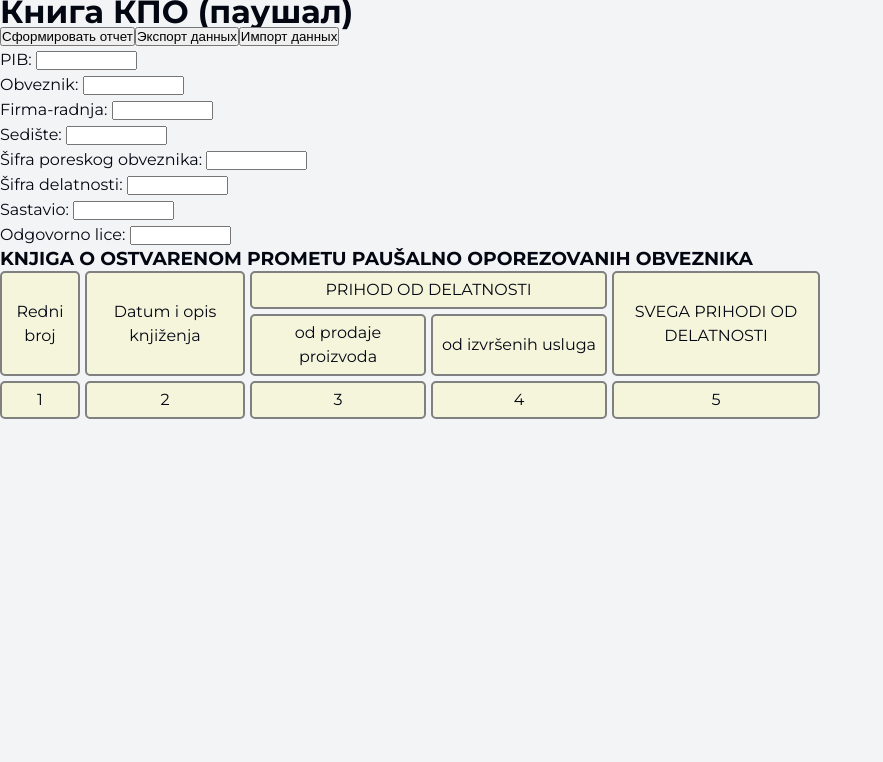
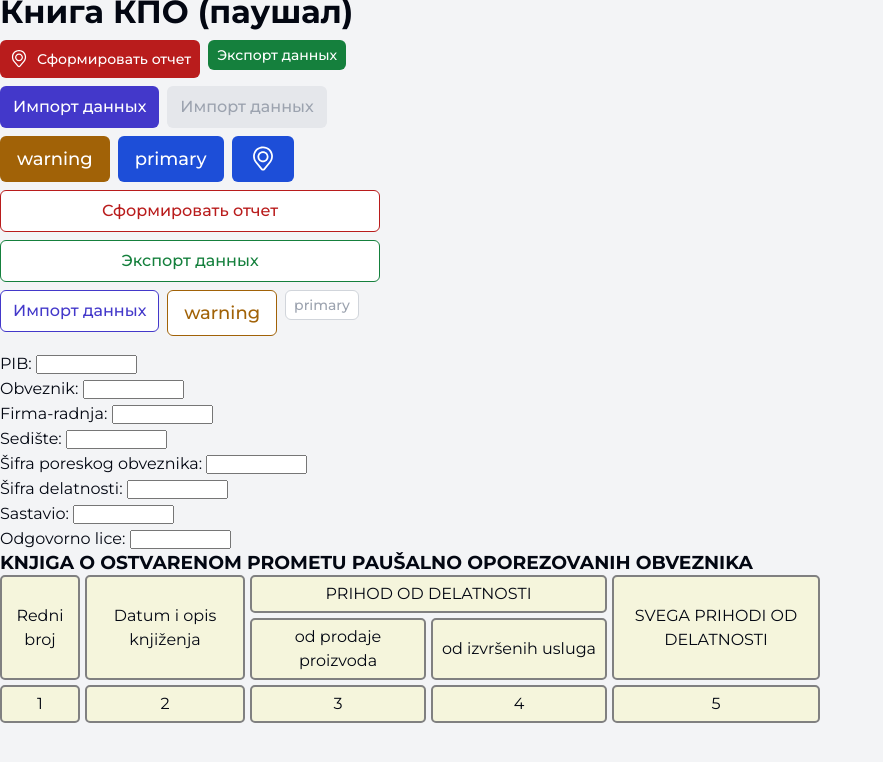
Before and after one commit to gudrum1983/turnover-ledger, a Vue app: page / in a window 1280 px wide. Shown: the top 762 px of the page, without its empty margins (0-883 px from the left). Built offline with nearby package versions, Linux system fonts and the light colour scheme.

Commit message:
Создать компонент кнопки

```diff
--- /dev/null
+++ b/src/shared/types/colorsProp.ts
@@ -0,0 +1 @@
+export type Colors = 'default' | 'primary' | 'success' | 'warning' | 'danger' | 'info'
--- /dev/null
+++ b/src/shared/ui/BaseButton.vue
@@ -0,0 +1,225 @@
+<script setup lang="ts">
+import type { Colors } from '@/shared/types/colorsProp.ts'
+import { computed } from 'vue'
+
+type TypeButton = 'button' | 'submit' | 'reset'
+type Variant = 'fill' | 'outline'
+type Size = 'xs' | 'sm' | 'md' | 'lg'
+
+type Props = {
+  color?: Colors
+  variant?: Variant
+  fullWidth?: boolean
+  size?: Size
+  type?: TypeButton
+  disabled?: boolean
+  isIconOnly?: boolean
+}
+
+const {
+  color = 'default',
+  variant = 'fill',
+  fullWidth = false,
+  size = 'md',
+  type = 'button',
+  disabled = false,
+  isIconOnly = false,
+} = defineProps<Props>()
+
+const classes = computed(() => [
+  `BaseButton_color_${color}`,
+  `BaseButton_variant_${variant}`,
+  `BaseButton_size_${size}`,
+  { BaseButton_fullWidth: fullWidth },
+  { BaseButton_iconOnly: isIconOnly },
+])
+</script>
+
+<template>
+  <button class="BaseButton" :class="classes" :disabled="disabled" :type="type">
+    <slot name="icon" />
+    <slot v-if="!isIconOnly" />
+  </button>
+</template>
+
+<style scoped lang="scss">
+.BaseButton {
+  /*var color fill*/
+  --btn-fill-bg: var(--color-background-default);
+  --btn-fill-bg-hover: var(--color-background-default-hovered);
+  --btn-fill-bg-active: var(--color-background-default-pressed);
+  --btn-fill-bg-disabled: var(--color-background-disabled);
+  --btn-fill-clr-text: var(--color-text-default);
+  --btn-fill-clr-text-disabled: var(--color-text-disabled);
+
+  /*var color outline*/
+  --btn-outline-bg: var(--color-background-surface);
+  --btn-outline-bg-hover: var(--color-background-default-hovered);
+  --btn-outline-bg-active: var(--color-background-default-pressed);
+  --btn-outline-bg-disabled: var(--color-background-surface);
+  --btn-outline-clr-text: var(--color-text-default);
+  --btn-outline-clr-text-disabled: var(--color-text-disabled);
+  --btn-outline-clr-border: var(--color-border-default);
+  --btn-outline-clr-border-disabled: var(--color-border-disabled);
+
+  /*var size */
+  --button-padding-inline: 12px;
+  --button-padding-block: 8px;
+  --button-gap: 8px;
+  --button-font-size: var(--font-medium-text-base);
+
+  border-radius: 6px;
+  border: 1px solid transparent;
+  cursor: pointer;
+  width: auto;
+  /*  min-width: fit-content;*/
+  display: flex;
+  align-items: center;
+  justify-content: center;
+  height: fit-content;
+  padding: var(--button-padding-block) var(--button-padding-inline);
+  gap: var(--button-gap);
+  font: var(--button-font-size);
+
+  &:disabled {
+    cursor: not-allowed;
+  }
+}
+
+.BaseButton_fullWidth {
+  width: 100%;
+}
+
+.BaseButton_size {
+  &_xs {
+    --button-padding-block: 4px;
+    --button-padding-inline: 8px;
+    --button-gap: 8px;
+    --button-font-size: var(--font-medium-text-sm);
+  }
+
+  &_sm {
+    --button-padding-inline: 8px;
+    --button-gap: 8px;
+    --button-font-size: var(--font-medium-text-sm);
+  }
+
+  &_md {
+    --button-padding-inline: 12px;
+    --button-gap: 10px;
+    --button-font-size: var(--font-medium-text-base);
+  }
+
+  &_lg {
+    --button-padding-inline: 16px;
+    --button-gap: 12px;
+    --button-font-size: var(--font-medium-text-lg);
+  }
+}
+
+.BaseButton_variant_fill {
+  background: var(--btn-fill-bg);
+  color: var(--btn-fill-clr-text);
+
+  &:hover {
+    background: var(--btn-fill-bg-hover);
+  }
+
+  &:active {
+    background: var(--btn-fill-bg-active);
+  }
+
+  &:disabled {
+    background: var(--btn-fill-bg-disabled);
+    color: var(--btn-fill-clr-text-disabled);
+  }
+}
+
+.BaseButton_variant_outline {
+  background: var(--btn-outline-bg);
+  border-color: var(--btn-outline-clr-border);
+  color: var(--btn-outline-clr-text);
+
+  &:hover {
+    background: var(--btn-outline-bg-hover);
+  }
+
+  &:active {
+    background: var(--btn-outline-bg-active);
+  }
+
+  &:disabled {
+    background: var(--btn-outline-bg-disabled);
+    border-color: var(--btn-outline-clr-border-disabled);
+    color: var(--btn-outline-clr-text-disabled);
+  }
+}
+
+.BaseButton_color {
+  &_default {
+    /*fill*/
+    --btn-fill-bg: var(--color-background-default);
+    --btn-fill-bg-hover: var(--color-background-default-hovered);
+    --btn-fill-bg-active: var(--color-background-default-pressed);
+    --btn-fill-clr-text: var(--color-text-default);
+    /*outline*/
+    --btn-outline-clr-border: var(--color-border-default);
+    --btn-outline-clr-text: var(--color-text-default);
+  }
+
+  &_primary {
+    /*fill*/
+    --btn-fill-bg: var(--color-background-primary);
+    --btn-fill-bg-hover: var(--color-background-primary-hovered);
+    --btn-fill-bg-active: var(--color-background-primary-pressed);
+    --btn-fill-clr-text: var(--color-text-base);
+    /*outline*/
+    --btn-outline-clr-border: var(--color-border-primary);
+    --btn-outline-clr-text: var(--color-text-primary);
+  }
+
+  &_info {
+    /*fill*/
+    --btn-fill-bg: var(--color-background-info);
+    --btn-fill-bg-hover: var(--color-background-info-hovered);
+    --btn-fill-bg-active: var(--color-background-info-pressed);
+    --btn-fill-clr-text: var(--color-text-base);
+    /*outline*/
+    --btn-outline-clr-border: var(--color-border-info);
+    --btn-outline-clr-text: var(--color-text-info);
+  }
+
+  &_success {
+    /*fill*/
+    --btn-fill-bg: var(--color-background-success);
+    --btn-fill-bg-hover: var(--color-background-success-hovered);
+    --btn-fill-bg-active: var(--color-background-success-pressed);
+    --btn-fill-clr-text: var(--color-text-base);
+    /* outline */
+    --btn-outline-clr-border: var(--color-border-success);
+    --btn-outline-clr-text: var(--color-text-success);
+  }
+
+  &_warning {
+    /*fill*/
+    --btn-fill-bg: var(--color-background-warning);
+    --btn-fill-bg-hover: var(--color-background-warning-hovered);
+    --btn-fill-bg-active: var(--color-background-warning-pressed);
+    --btn-fill-clr-text: var(--color-text-base);
+    /* outline */
+    --btn-outline-clr-border: var(--color-border-warning);
+    --btn-outline-clr-text: var(--color-text-warning);
+  }
+
+  &_danger {
+    /*fill*/
+    --btn-fill-bg: var(--color-background-danger);
+    --btn-fill-bg-hover: var(--color-background-danger-hovered);
+    --btn-fill-bg-active: var(--color-background-danger-pressed);
+    --btn-fill-clr-text: var(--color-text-base);
+    /* outline */
+    --btn-outline-clr-border: var(--color-border-danger);
+    --btn-outline-clr-text: var(--color-text-danger);
+  }
+}
+</style>
--- /dev/null
+++ b/src/shared/ui/icons/IconLocation.vue
@@ -0,0 +1,17 @@
+<script setup lang="ts"></script>
+<template>
+  <svg xmlns="http://www.w3.org/2000/svg" width="33" height="33" viewBox="0 0 33 33" fill="none">
+    <path
+      fill-rule="evenodd"
+      clip-rule="evenodd"
+      d="M9.96875 13.75C9.96875 10.1429 12.8929 7.21875 16.5 7.21875C20.1071 7.21875 23.0313 10.1429 23.0313 13.75C23.0313 17.3571 20.1071 20.2812 16.5 20.2812C12.8929 20.2812 9.96875 17.3571 9.96875 13.75ZM16.5 9.28125C14.032 9.28125 12.0313 11.282 12.0313 13.75C12.0313 16.218 14.032 18.2188 16.5 18.2188C18.968 18.2188 20.9688 16.218 20.9688 13.75C20.9688 11.282 18.968 9.28125 16.5 9.28125Z"
+      fill="white"
+    />
+    <path
+      fill-rule="evenodd"
+      clip-rule="evenodd"
+      d="M4.846 12.1782C5.3332 6.26758 10.2724 1.71875 16.203 1.71875H16.797C22.7276 1.71875 27.6668 6.26758 28.154 12.1782C28.4157 15.3532 27.435 18.506 25.4183 20.9723L18.8278 29.0322C17.6247 30.5036 15.3753 30.5036 14.1722 29.0322L7.5817 20.9723C5.56505 18.506 4.58429 15.3532 4.846 12.1782ZM16.203 3.78125C11.3458 3.78125 7.30055 7.50678 6.90153 12.3476C6.68371 14.9901 7.49997 17.6141 9.17838 19.6667L15.7688 27.7267C16.1467 28.1888 16.8533 28.1888 17.2312 27.7267L23.8216 19.6667C25.5 17.6141 26.3163 14.9901 26.0985 12.3476C25.6995 7.50678 21.6542 3.78125 16.797 3.78125H16.203Z"
+      fill="white"
+    />
+  </svg>
+</template>
--- a/src/widgets/report/ReportActions.vue
+++ b/src/widgets/report/ReportActions.vue
@@ -1,11 +1,42 @@
-<script setup lang="ts"></script>
+<script setup lang="ts">
+import BaseButton from '@/shared/ui/BaseButton.vue'
+import IconLocation from '@/shared/ui/icons/IconLocation.vue'
+</script>
 
 <template>
   <div class="ReportActions">
-    <button class="btn-grad">Сформировать отчет</button>
-    <button class="btn-grad2">Экспорт данных</button>
-    <button class="btn-grad">Импорт данных</button>
+    <BaseButton color="danger" size="sm">
+      <IconLocation style="width: 20px; height: 20px" />
+      Сформировать отчет
+    </BaseButton>
+    <BaseButton color="success" size="xs">Экспорт данных</BaseButton>
+    <BaseButton color="primary">Импорт данных</BaseButton>
+    <BaseButton color="primary" disabled>Импорт данных</BaseButton>
+    <BaseButton color="warning" size="lg">warning</BaseButton>
+    <BaseButton color="info" size="lg">primary</BaseButton>
+    <BaseButton color="info" size="lg" isIconOnly>
+      <template #icon>
+        <IconLocation style="width: 28px; height: 28px" />
+      </template>
+      Сформировать отчет
+    </BaseButton>
+
+    <BaseButton color="danger" variant="outline" fullWidth>Сформировать отчет</BaseButton>
+    <BaseButton color="success" variant="outline" full-width>Экспорт данных</BaseButton>
+    <BaseButton color="primary" variant="outline">Импорт данных</BaseButton>
+    <BaseButton color="warning" variant="outline" size="lg">warning</BaseButton>
+    <BaseButton color="info" variant="outline" size="xs" disabled>primary</BaseButton>
   </div>
 </template>
 
-<style scoped></style>
+<style scoped>
+.ReportActions {
+  display: flex;
+  flex-direction: row;
+  flex-wrap: wrap;
+  gap: 8px;
+  padding-block: 16px;
+  width: 100%;
+  max-width: 380px;
+}
+</style>
```
